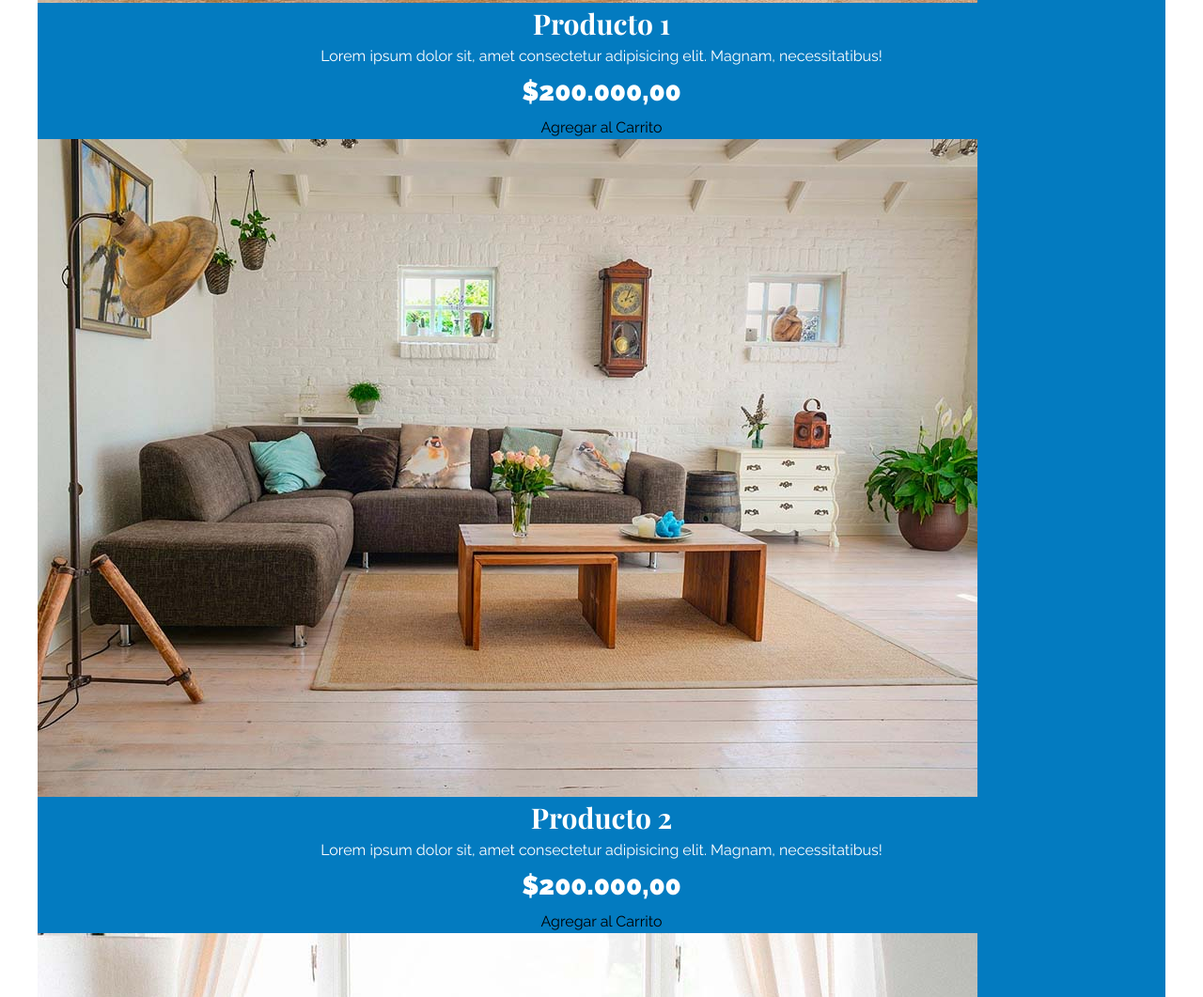
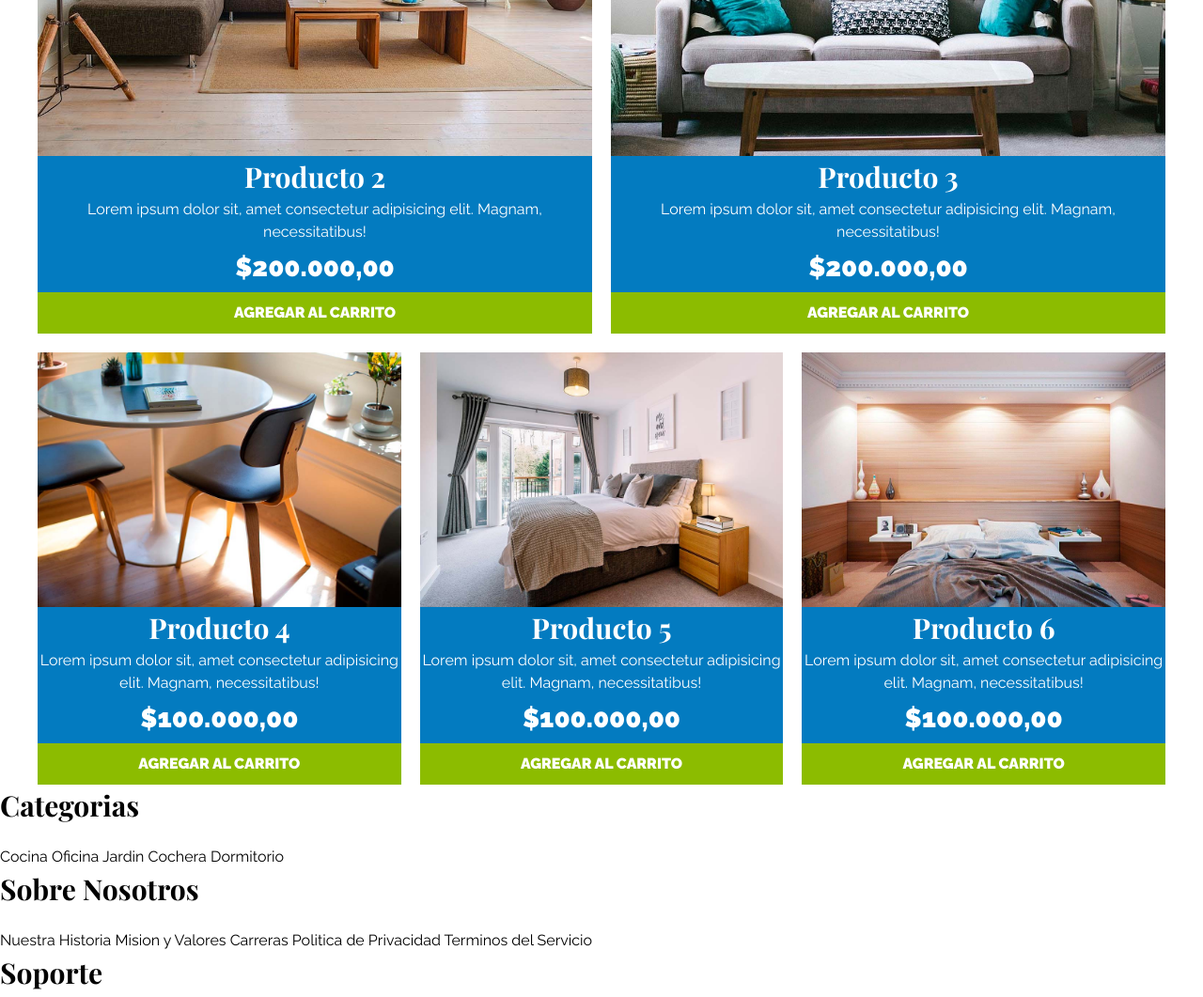
Before and after one commit to juanbecquet/Tienda_Mueble, a plain HTML site: page index.html in a window 1280 px wide. Shown: the part 2436-3497 px from the top of the page at 94% size. Drawn offline with nearby package versions, Linux system fonts and the light colour scheme.

Commit message:
seguimos programando

```diff
--- a/css/style.css
+++ b/css/style.css
@@ -57,6 +57,20 @@
     display: block;
 }
 
+.btn {
+    background-color: #8cbc00;
+    display: block;
+    color: #fff;
+    text-transform: uppercase;
+    font-weight: 900;
+    padding: 1rem;
+    transition: background-color .3s ease-out;
+}
+
+.btn:hover {
+    background-color: #769c02;
+}
+
 /* Utilidades */
 
 .text-center{
@@ -113,7 +127,7 @@
 
 /**Categorias**/
 
-.categorias{
+.categorias {
     padding-top: 5rem;
 }
 
@@ -140,7 +154,7 @@
     border-bottom-right-radius: 1rem;
 }
 
-.listado-categorias{
+.listado-categorias {
     display: grid;
     grid-template-columns: repeat(3, 1fr);
     gap: 2rem;
@@ -148,7 +162,7 @@
 
 /**Nosotros**/
 
-.sobre-nosotros{
+.sobre-nosotros {
     background-image: linear-gradient( to right, transparent 50%, #037bc0 50%, #037bc0 100%), url(../img/nosotros.jpg);
     background-position: left center;
     padding: 10rem 0;
@@ -156,12 +170,12 @@
     background-size: 100%, 100rem;
 }
 
-.sobre-nosotros-grid{
+.sobre-nosotros-grid {
     display: flex;
     justify-content: flex-end;
 }
 
-.texto-nosotros{
+.texto-nosotros {
     flex-basis: 50%;
     padding-left: 10rem;
     color: #e1e1e1;
@@ -169,28 +183,67 @@
 
 /* Listado de Productos */
 
-.contenido-principal{
+.contenido-principal {
     padding-top: 5rem;
 }
 
-.producto{
+.listado-productos {
+    display: grid;
+    grid-template-columns: repeat(6, 1fr);
+    gap: 2rem;
+}
+
+.producto:nth-child(1) {
+    grid-column: 1 / 7;
+    display: grid;
+    grid-template-columns: 3fr 1fr;
+
+}
+
+.producto:nth-child(1) img {
+    height: 43rem;
+    width: 100%;
+    object-fit: cover;
+}
+
+.producto:nth-child(2) {
+    grid-column: 1 / 4;
+}
+
+.producto:nth-child(3) {
+    grid-column: 4 / 7;
+}
+
+.producto:nth-child(4) {
+    grid-column: 1 / 3;
+}
+
+.producto:nth-child(5) {
+    grid-column: 3 / 5;
+}
+
+.producto:nth-child(6) {
+    grid-column: 5 / 7;
+}
+
+.producto {
     background-color: #037bc0;
 }
 
-.texto-producto{
+.texto-producto {
     text-align: center;
     color: white;
 }
 
-.texto-producto h3{
+.texto-producto h3 {
     margin: 0;
 }
 
-.texto-producto p{
+.texto-producto p {
     margin: 0 0 .5rem 0;
 }
 
-.texto-producto .precio{
+.texto-producto .precio {
     font-size: 2.8rem;
     font-weight: 900;
 }
--- a/index.html
+++ b/index.html
@@ -67,7 +67,7 @@
                 <h3>Producto 1</h3>
                 <p>Lorem ipsum dolor sit, amet consectetur adipisicing elit. Magnam, necessitatibus!</p>
                 <p class="precio">$200.000,00</p>
-                <a href="#">Agregar al Carrito</a>
+                <a class="btn" href="#">Agregar al Carrito</a>
             </div>
 
         </div>
@@ -77,7 +77,7 @@
                 <h3>Producto 2</h3>
                 <p>Lorem ipsum dolor sit, amet consectetur adipisicing elit. Magnam, necessitatibus!</p>
                 <p class="precio">$200.000,00</p>
-                <a href="#">Agregar al Carrito</a>
+                <a class="btn" href="#">Agregar al Carrito</a>
             </div>
         </div>
         <div class="producto">
@@ -86,7 +86,7 @@
                 <h3>Producto 3</h3>
                 <p>Lorem ipsum dolor sit, amet consectetur adipisicing elit. Magnam, necessitatibus!</p>
                 <p class="precio">$200.000,00</p>
-                <a href="#">Agregar al Carrito</a>
+                <a class="btn" href="#">Agregar al Carrito</a>
             </div>
         </div>
         <div class="producto">
@@ -95,7 +95,7 @@
                 <h3>Producto 4</h3>
                 <p>Lorem ipsum dolor sit, amet consectetur adipisicing elit. Magnam, necessitatibus!</p>
                 <p class="precio">$100.000,00</p>
-                <a href="#">Agregar al Carrito</a>
+                <a class="btn" href="#">Agregar al Carrito</a>
             </div>
         </div>
         <div class="producto">
@@ -104,7 +104,7 @@
                 <h3>Producto 5</h3>
                 <p>Lorem ipsum dolor sit, amet consectetur adipisicing elit. Magnam, necessitatibus!</p>
                 <p class="precio">$100.000,00</p>
-                <a href="#">Agregar al Carrito</a>
+                <a class="btn" href="#">Agregar al Carrito</a>
             </div>
         </div>
         <div class="producto">
@@ -113,7 +113,7 @@
                 <h3>Producto 6</h3>
                 <p>Lorem ipsum dolor sit, amet consectetur adipisicing elit. Magnam, necessitatibus!</p>
                 <p class="precio">$100.000,00</p>
-                <a href="#">Agregar al Carrito</a>
+                <a class="btn" href="#">Agregar al Carrito</a>
             </div>
         </div>
     </div>
```
